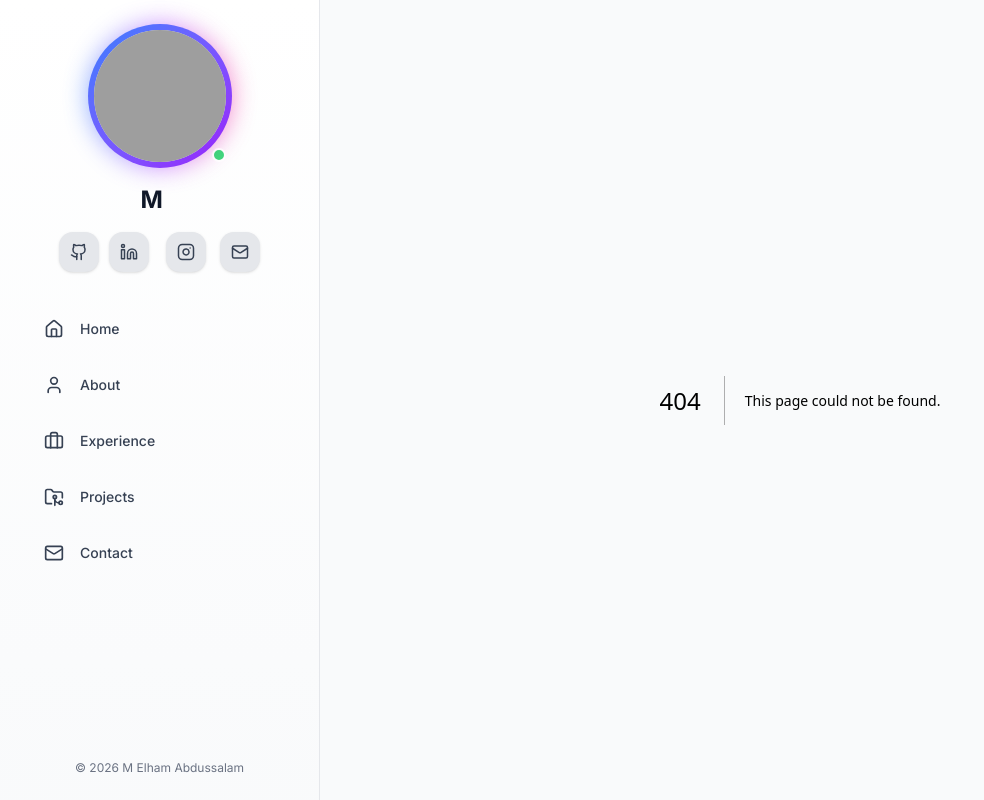
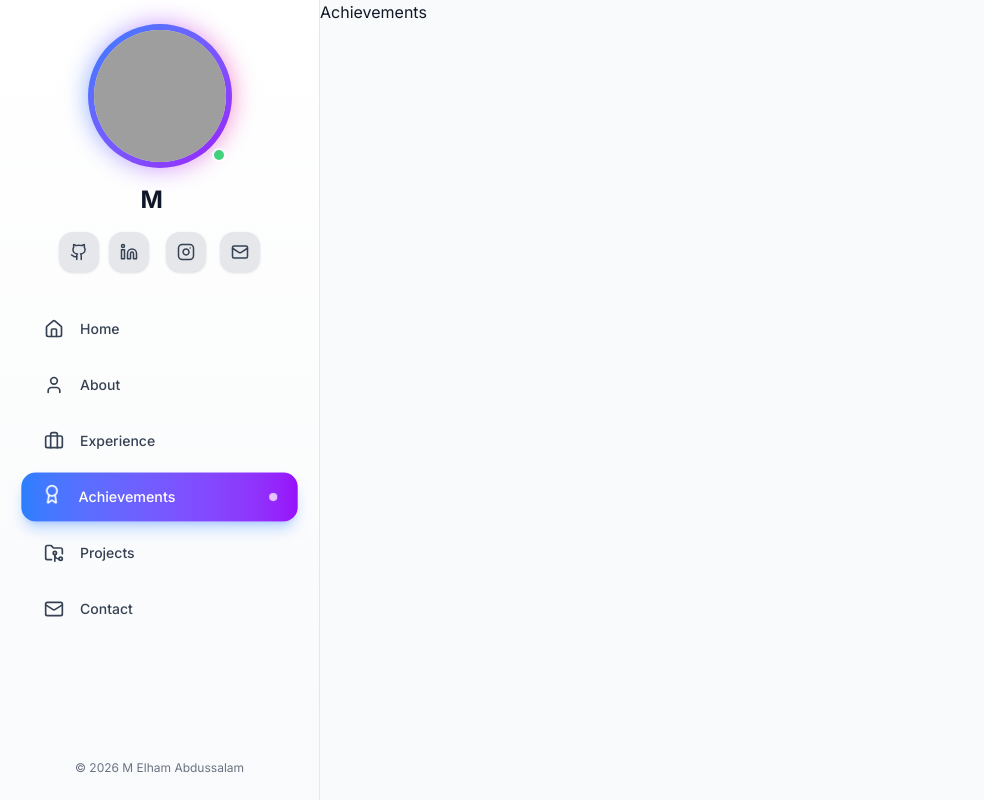
Before and after one commit to ElhamAbdussalam/portofolio_elhamabdussalam, a Next.js app: page /achievements in a window 1280 px wide. Before the commit this address had no page. Shown: the whole page, without its empty margins (0-984 px from the left). Built offline with nearby package versions, Linux system fonts and the light colour scheme; grey boxes are pictures that could not be loaded.

Commit message:
Sidebar Achievements

```diff
--- /dev/null
+++ b/src/app/achievements/page.tsx
@@ -0,0 +1,5 @@
+import Achievements from "@/components/Achievements";
+
+export default function AchievementsPage() {
+  return <Achievements />;
+}
--- /dev/null
+++ b/src/components/Achievements.tsx
@@ -0,0 +1,7 @@
+import React from "react";
+
+const AchievementsPage = () => {
+  return <div>Achievements</div>;
+};
+
+export default AchievementsPage;
--- a/src/components/Sidebar.tsx
+++ b/src/components/Sidebar.tsx
@@ -37,6 +37,12 @@ export default function Sidebar() {
       label: "Experience",
       icon: Briefcase,
       path: "/experience",
+    },
+    {
+      id: "achievements",
+      label: "Achievements",
+      icon: Award,
+      path: "/achievements",
     },
     { id: "projects", label: "Projects", icon: FolderGit2, path: "/projects" },
     { id: "contact", label: "Contact", icon: Mail, path: "/contact" },
```
